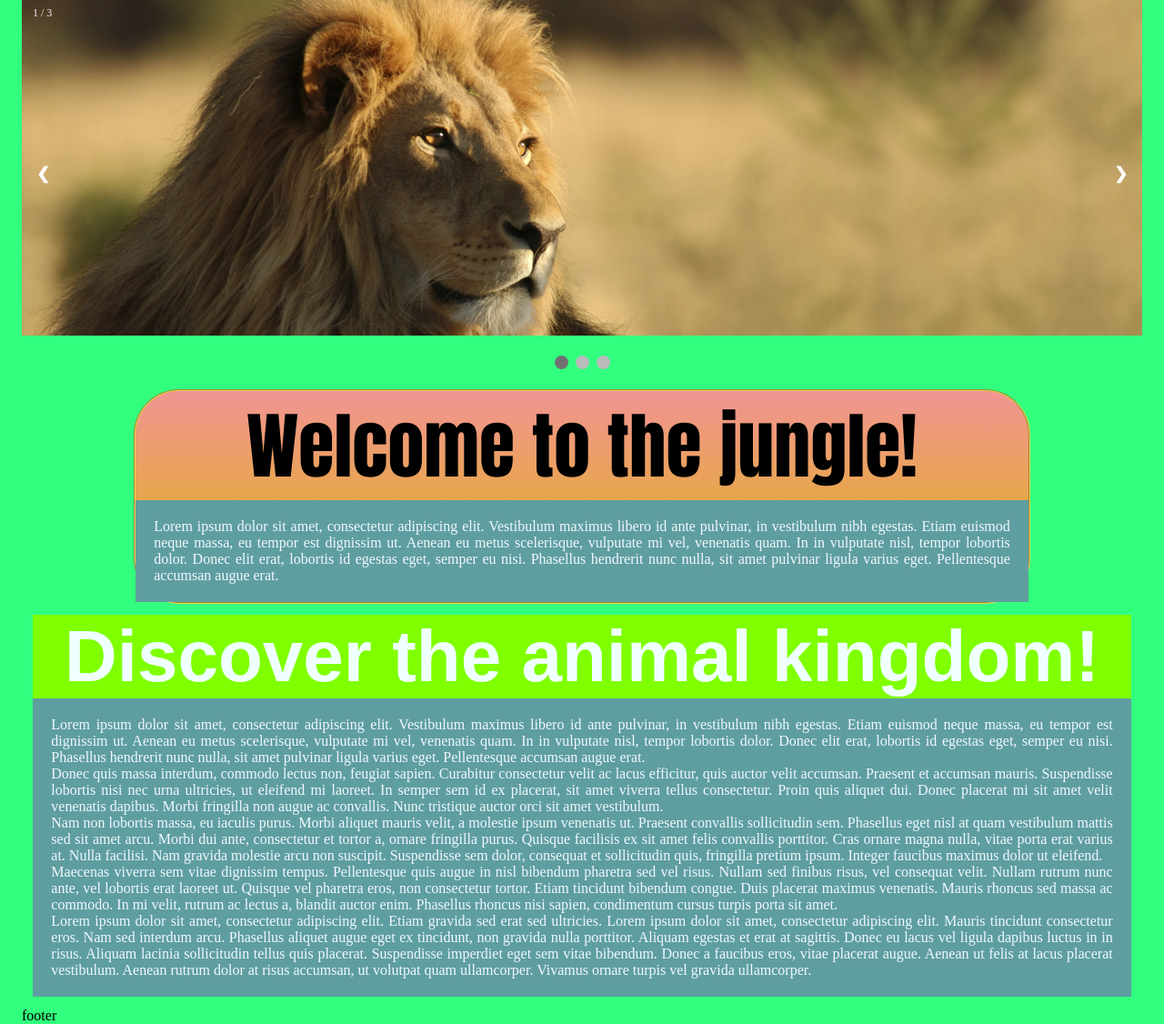
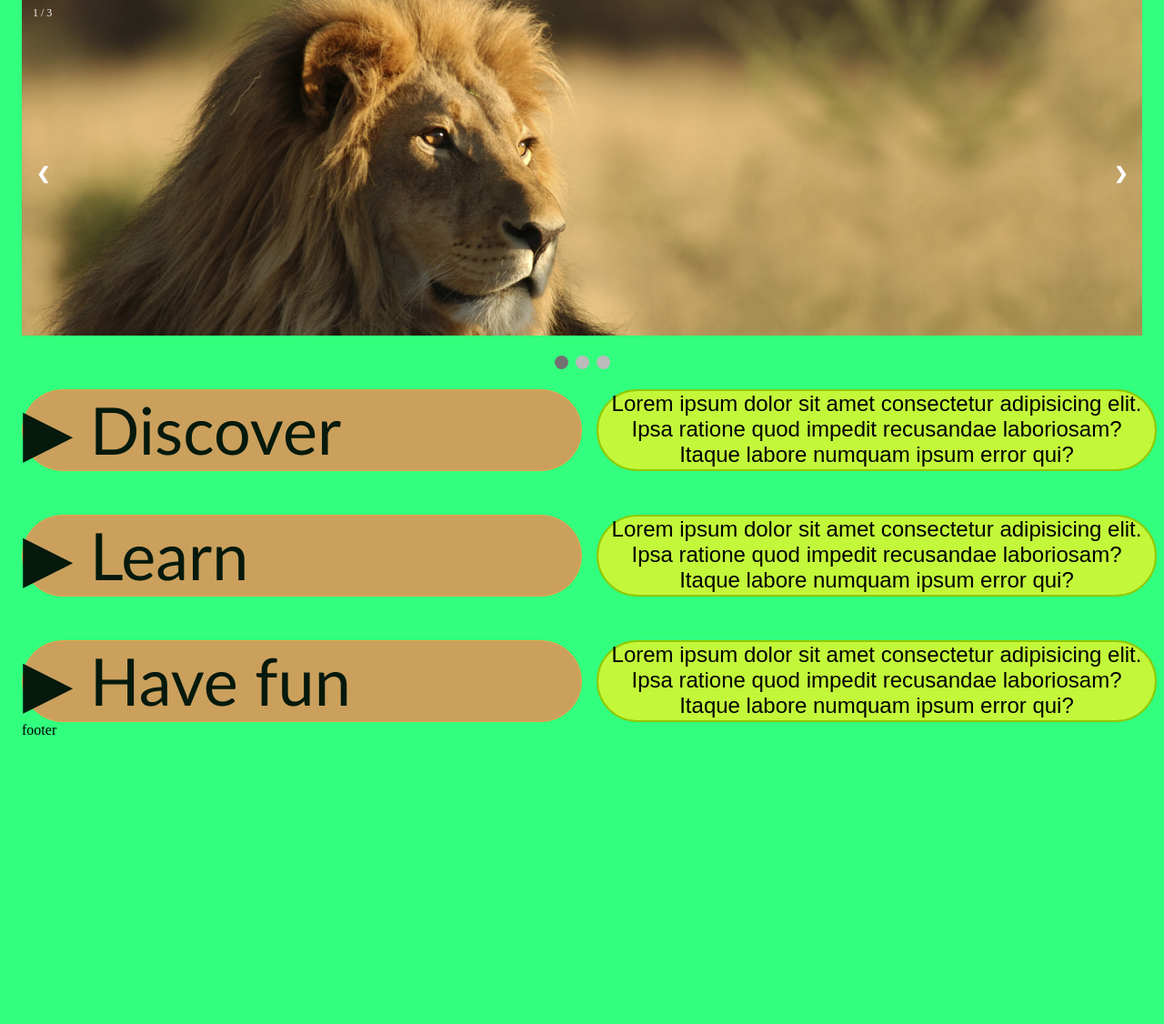
Before and after one commit to Alexandru-Lucaci/TW, a PHP site: page / in a window 1280 px wide. Shown: the part 699-1825 px from the top of the page at 91% size. After the commit the page ends 1507 px from the top, so only its background shows below. Run offline with PHP 8.4, Linux system fonts and the light colour scheme.

Commit message:
Added more to main page

```diff
--- a/index.html
+++ b/index.html
@@ -168,29 +168,31 @@
     </div>
     <br>
 
-    <div class="welcome-container">
-        <div class="welcome-title">
-            <p>Welcome to the jungle!</p>
-        </div>
-        <div class="welcome-text">
-            Lorem ipsum dolor sit amet, consectetur adipiscing elit. Vestibulum maximus libero id ante pulvinar, in vestibulum nibh egestas. Etiam euismod neque massa, eu tempor est dignissim ut. Aenean eu metus scelerisque, vulputate mi vel, venenatis quam. In in vulputate nisl, tempor lobortis dolor. Donec elit erat, lobortis id egestas eget, semper eu nisi. Phasellus hendrerit nunc nulla, sit amet pulvinar ligula varius eget. Pellentesque accumsan augue erat.</p>
-        </div>
-    </div>
+    <div class="welcome-grid">
+      <div>
+        <p> &#9654; Discover</p>
+      </div>
+      <div>
+        <p>Lorem ipsum dolor sit amet consectetur adipisicing elit. Ipsa ratione quod impedit recusandae laboriosam? Itaque labore numquam ipsum error qui?</p>
+      </div>
 
-    <div class="info-container">
-        <div class="info-title">
-            <p>Discover the animal kingdom!</p>
-        </div>
-        <div class="info-text">
-            <p>Lorem ipsum dolor sit amet, consectetur adipiscing elit. Vestibulum maximus libero id ante pulvinar, in vestibulum nibh egestas. Etiam euismod neque massa, eu tempor est dignissim ut. Aenean eu metus scelerisque, vulputate mi vel, venenatis quam. In in vulputate nisl, tempor lobortis dolor. Donec elit erat, lobortis id egestas eget, semper eu nisi. Phasellus hendrerit nunc nulla, sit amet pulvinar ligula varius eget. Pellentesque accumsan augue erat.</p>
-            <p>Donec quis massa interdum, commodo lectus non, feugiat sapien. Curabitur consectetur velit ac lacus efficitur, quis auctor velit accumsan. Praesent et accumsan mauris. Suspendisse lobortis nisi nec urna ultricies, ut eleifend mi laoreet. In semper sem id ex placerat, sit amet viverra tellus consectetur. Proin quis aliquet dui. Donec placerat mi sit amet velit venenatis dapibus. Morbi fringilla non augue ac convallis. Nunc tristique auctor orci sit amet vestibulum.</p>
+      <div>
+        <p>&#9654; Learn</p>
+      </div>
 
-            <p>Nam non lobortis massa, eu iaculis purus. Morbi aliquet mauris velit, a molestie ipsum venenatis ut. Praesent convallis sollicitudin sem. Phasellus eget nisl at quam vestibulum mattis sed sit amet arcu. Morbi dui ante, consectetur et tortor a, ornare fringilla purus. Quisque facilisis ex sit amet felis convallis porttitor. Cras ornare magna nulla, vitae porta erat varius at. Nulla facilisi. Nam gravida molestie arcu non suscipit. Suspendisse sem dolor, consequat et sollicitudin quis, fringilla pretium ipsum. Integer faucibus maximus dolor ut eleifend.</p>
+      <div>
+        <p>Lorem ipsum dolor sit amet consectetur adipisicing elit. Ipsa ratione quod impedit recusandae laboriosam? Itaque labore numquam ipsum error qui?</p>
+      </div>
 
-            <p>Maecenas viverra sem vitae dignissim tempus. Pellentesque quis augue in nisl bibendum pharetra sed vel risus. Nullam sed finibus risus, vel consequat velit. Nullam rutrum nunc ante, vel lobortis erat laoreet ut. Quisque vel pharetra eros, non consectetur tortor. Etiam tincidunt bibendum congue. Duis placerat maximus venenatis. Mauris rhoncus sed massa ac commodo. In mi velit, rutrum ac lectus a, blandit auctor enim. Phasellus rhoncus nisi sapien, condimentum cursus turpis porta sit amet.</p>
 
-            <p>Lorem ipsum dolor sit amet, consectetur adipiscing elit. Etiam gravida sed erat sed ultricies. Lorem ipsum dolor sit amet, consectetur adipiscing elit. Mauris tincidunt consectetur eros. Nam sed interdum arcu. Phasellus aliquet augue eget ex tincidunt, non gravida nulla porttitor. Aliquam egestas et erat at sagittis. Donec eu lacus vel ligula dapibus luctus in in risus. Aliquam lacinia sollicitudin tellus quis placerat. Suspendisse imperdiet eget sem vitae bibendum. Donec a faucibus eros, vitae placerat augue. Aenean ut felis at lacus placerat vestibulum. Aenean rutrum dolor at risus accumsan, ut volutpat quam ullamcorper. Vivamus ornare turpis vel gravida ullamcorper.</p>
-        </div>
+      <div>
+        <p>&#9654; Have fun</p>
+      </div>
+
+      <div>
+        <p>Lorem ipsum dolor sit amet consectetur adipisicing elit. Ipsa ratione quod impedit recusandae laboriosam? Itaque labore numquam ipsum error qui?</p>
+      </div>
+
     </div>
 
     </div>
--- a/styles/styleMainPage.css
+++ b/styles/styleMainPage.css
@@ -76,68 +76,35 @@
     to {opacity: 1}
 }
 
-.navigation-container{
-    width: 100%;
-    position:relative;
-    margin:auto;
-    background-color: aquamarine;
-    text-align: center;
+.welcome-grid{
+    display: grid;
+    grid-template-columns: 50% 50%;
+    column-gap: 1em;
+    row-gap: 3em;
 }
 
-.navigation-container nav{
-    background-color: rgb(20, 218, 175);
-    border-radius: 5;
-    border: 1px solid rgb(7, 67, 136);
+.welcome-grid > div {
+    background-color: #C3F73A;
+    border: 2px double #90c900;
+    border-radius: 3em;
+    text-align: center;
+    font-size: 1.5em;
+    font-family: Arial, Helvetica, sans-serif;
 }
 
-.navigation-container nav a{
-    margin:4%;
-    border: 2px solid rgb(64, 21, 121);
+.welcome-grid > div:nth-child(odd){
+    background-color: #DC965A;
+    opacity: 0.9;
+    border: 1px groove #fc9842;
+    border-radius: 3em;
+    text-align: left;
+    font-size: 4.5em;
+    font-family: 'Gill Sans', 'Gill Sans MT', Calibri, 'Trebuchet MS', sans-serif;
 }
 
-.welcome-container{
-    width: 80%;
-    position: relative;
-    margin: auto;
-    background-image: linear-gradient(to bottom,rgb(241, 148, 148),rgb(223, 183, 7));
-    border-radius: 50px;
-    border:2px groove rgb(240, 211, 83);
+@media (max-width:750px){
+    .welcome-grid{
+        display: grid;
+        grid-template-columns: 100%;
+    }
 }
-
-.welcome-title{
-    font-size: 5em;
-    font-weight: bold;
-    font-family: Impact, Haettenschweiler, 'Arial Narrow Bold', sans-seri;
-    text-align: center;
-}
-
-.welcome-text{
-    padding:20px;
-    background-color: cadetblue;
-    color:aliceblue;
-    text-align: justify;
-}
-
-.info-container{
-    width:100%;
-    position:relative;
-    margin:auto;
-    padding:1%;
-}
-
-.info-title{
-    width:100%;
-    background-color: chartreuse;
-    color:azure;
-    font-size: 5em;
-    font-weight: bold;
-    font-family: sans-serif;
-    text-align:center;
-}
-
-.info-text{
-    padding:20px;
-    background-color: cadetblue;
-    color:aliceblue;
-    text-align: justify;
-}
```
Also changed, not shown: README.md.
